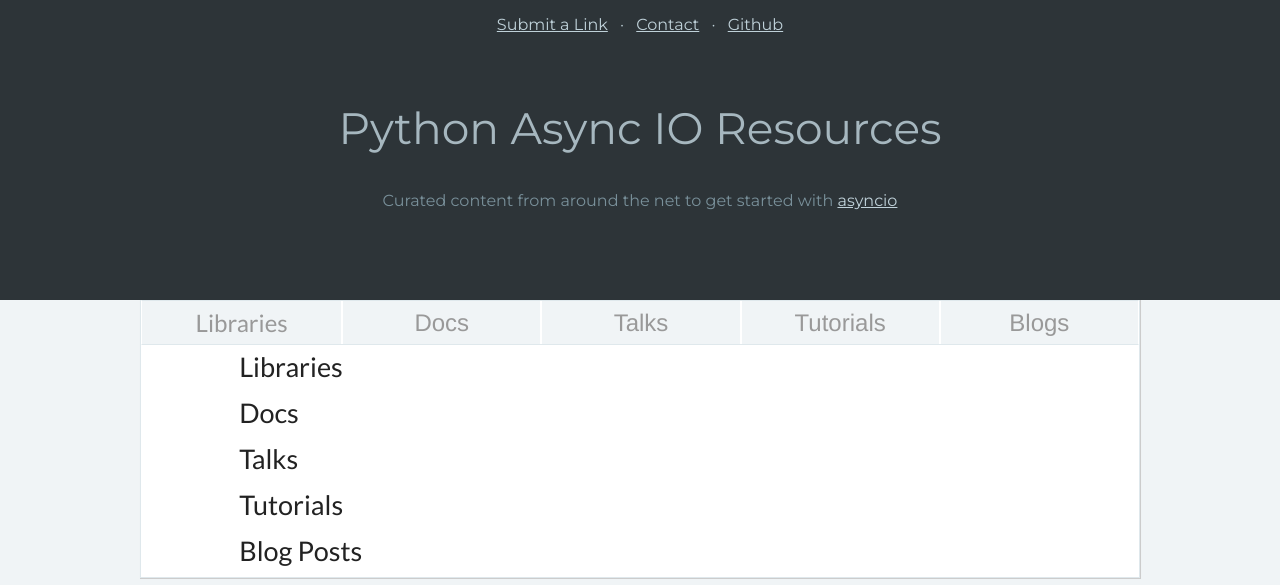
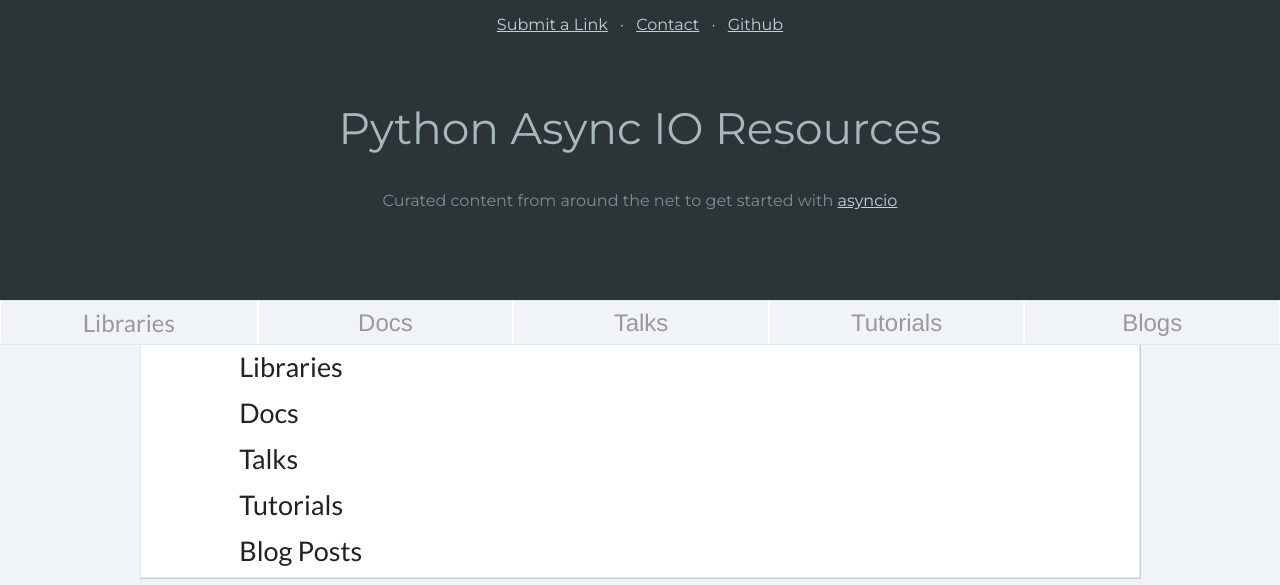
Before and after one commit to 4grim/asyncio-aggregator, a Django app: page / in a window 1280 px wide. Shown: the top 585 px of the page. Run offline with Django 3.2, Linux system fonts and the light colour scheme; data that the repository does not hold is empty; some libraries are stand-ins or nearby versions.

Commit message:
make nav always stay the same size

```diff
--- a/content_submit/templates/content_submit/base.html
+++ b/content_submit/templates/content_submit/base.html
@@ -54,8 +54,7 @@
 			<p class="subheader large show-for-large-up">Curated content from around the net to get started with <a href="https://docs.python.org/3.4/library/asyncio.html">asyncio</a></p>
 		</div>
 	</div>
-
-	<div class="row main-content">
+	<div class="main-nav">
 		<div data-magellan-expedition="fixed" class="resource-nav">
 			<dl class="sub-nav large show-for-large-up">
 				<dd data-magellan-arrival="libraries"><a href="#libraries">Libraries</a></dd>
@@ -81,6 +80,9 @@
 				<dd data-magellan-arrival="blogs"><a href="#blogs">Blogs</a></dd>
 			</dl>
 		</div>
+	</div>
+
+	<div class="row main-content">
 		{% block body_block %}
 		{% endblock %}
 	</div>
```
